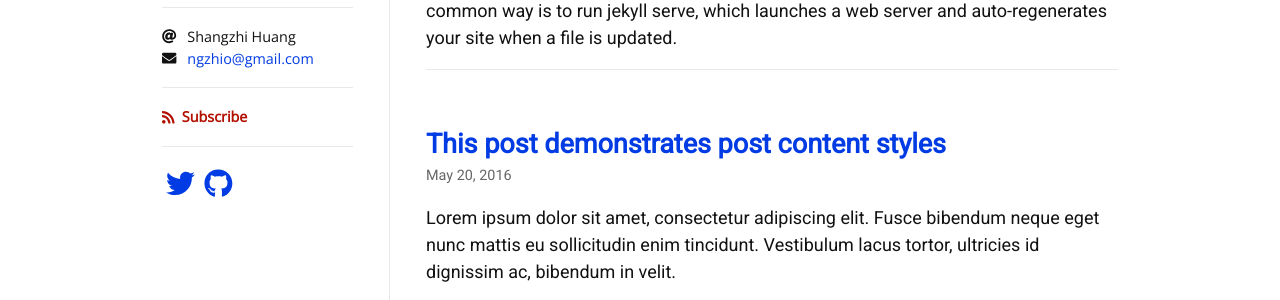
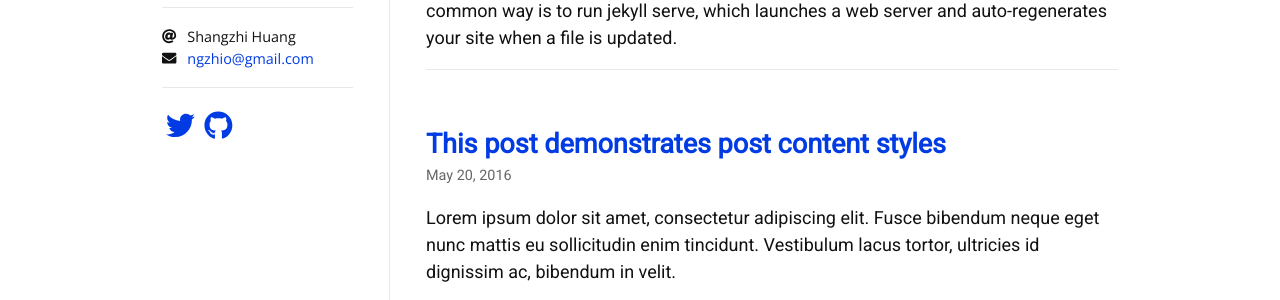
Before and after one commit to zivong/jekyll-theme-hamilton, a Jekyll site: the page built from index.html, in a window 1280 px wide. Shown: the part 251-551 px from the top of the page. Built offline with Jekyll 4.4.1, drawn with Linux system fonts in a browser that asks for light colours; nearby versions of some CDN libraries; some web fonts are replaced; the list of posts is cut into pages by our own code.

Commit message:
Able to disable subscibe button, added docs for it

```diff
--- a/_includes/sidebar.html
+++ b/_includes/sidebar.html
@@ -32,11 +32,13 @@
   </ul>
 </div>
 
+{% if site.subscribe == true -%}
 <div class="sidebar-section feed-subscribe">
   <a href="{{ 'feed.xml' | relative_url }}">
     <i class="sidebar-icon fas fa-rss"></i><span>Subscribe</span>
   </a>
 </div>
+{%- endif %}
 
 {% if site.data.social -%}
   <div class="sidebar-section">
```
Also changed, not shown: README.md.
